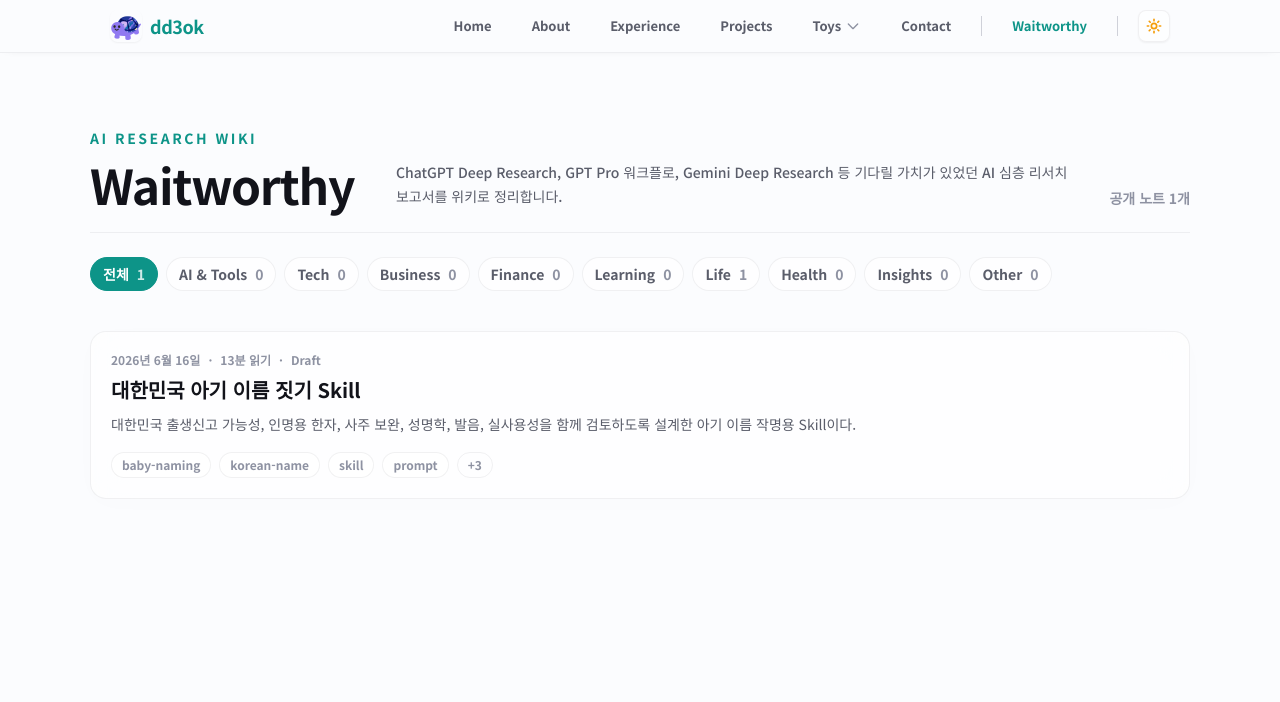
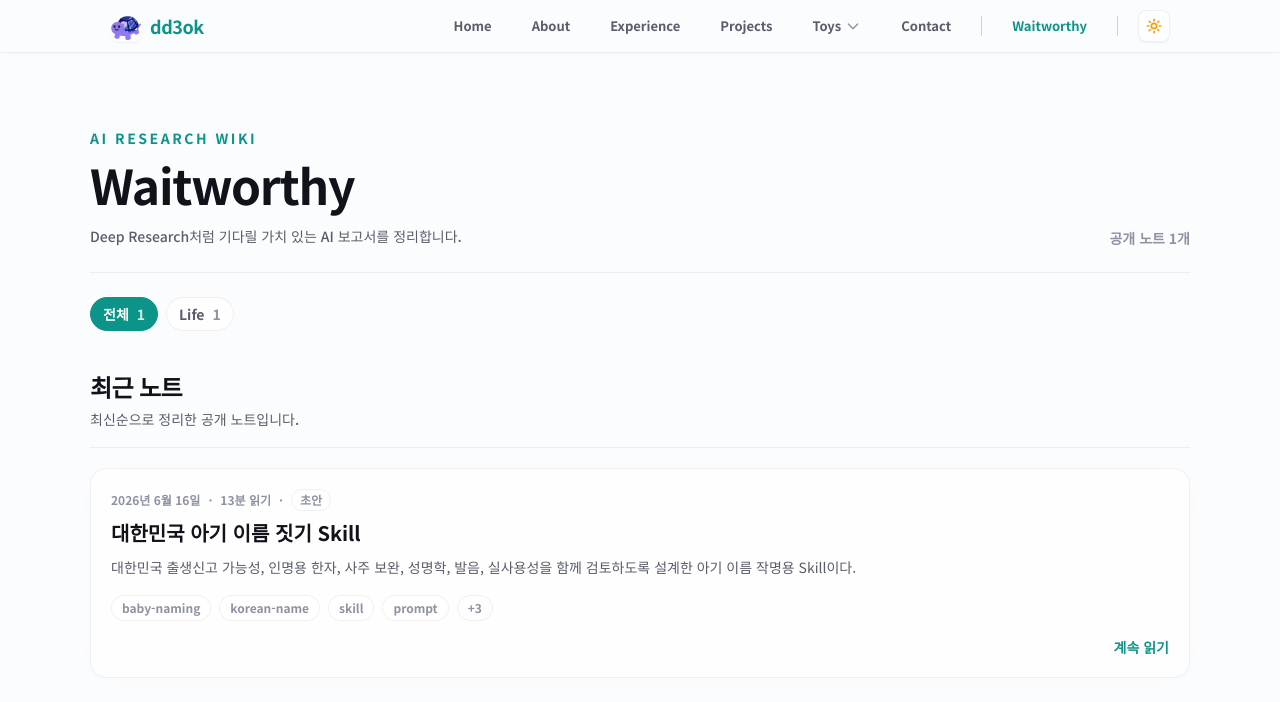
Before and after one commit to dd3ok/dd3ok.github.io, a Next.js app: page /notes in a window 1280 px wide. Shown: the top 702 px of the page. Built offline with nearby package versions, Linux system fonts and the light colour scheme.

Commit message:
Refine notes directory UX
Refine the Waitworthy notes directory hierarchy, category behavior, card actions, and validation coverage.

Verification:
- npm run build

```diff
--- a/package.json
+++ b/package.json
@@ -8,10 +8,11 @@
     "start": "node node_modules/serve/build/main.js out -l 3000",
     "lint": "node node_modules/eslint/bin/eslint.js . --max-warnings=0",
     "smoke": "node scripts/smoke-check.mjs",
-    "validate": "npm run test:notes-import && npm run lint && node node_modules/typescript/bin/tsc --noEmit && npm run notes:check",
+    "validate": "npm run test:notes-import && npm run test:notes-categories && npm run lint && node node_modules/typescript/bin/tsc --noEmit && npm run notes:check",
     "notes:import:waitworthy": "node scripts/import-waitworthy-notes.mjs",
     "notes:check": "node scripts/check-notes.mjs",
     "test:notes-import": "node scripts/test-import-waitworthy-notes.mjs",
+    "test:notes-categories": "node scripts/test-notes-categories.mjs",
     "preview": "npm run build && node node_modules/serve/build/main.js out -l 3000"
   },
   "dependencies": {
--- a/src/app/notes/NotesDirectoryView.tsx
+++ b/src/app/notes/NotesDirectoryView.tsx
@@ -5,6 +5,7 @@ import {
     noteFilterCategories,
     type NoteCategory,
     type PublicNote,
+    type PublicNoteStatus,
 } from '@/lib/notes'
 
 interface NotesDirectoryViewProps {
@@ -28,41 +29,52 @@ const getCategoryHref = (category: NoteCategory) => {
     return `/notes/${category.id}/`
 }
 
+const statusLabelByStatus: Record<PublicNoteStatus, string> = {
+    draft: '초안',
+    reviewed: '검토 완료',
+    evergreen: '계속 업데이트',
+    archived: '보관됨',
+}
+
 export default function NotesDirectoryView({ activeCategory, notes }: NotesDirectoryViewProps) {
     const activeNotes = getNotesForCategory(notes, activeCategory)
     const categoryTabs = noteFilterCategories.map((category) => ({
         ...category,
         count: getNotesForCategory(notes, category).length,
     }))
-    const title = activeCategory.id === allNotesCategory.id
-        ? 'Waitworthy'
-        : `${activeCategory.title} Notes`
-    const eyebrow = activeCategory.id === allNotesCategory.id
-        ? 'AI Research Wiki'
-        : 'Waitworthy'
+    const visibleCategoryTabs = categoryTabs.filter((category) => (
+        category.id === allNotesCategory.id || category.count > 0
+    ))
+    const activeCategoryLabel = activeCategory.id === allNotesCategory.id
+        ? '최근 노트'
+        : activeCategory.title
+    const activeCategoryDescription = activeCategory.description
+    const showSectionCount = activeCategory.id !== allNotesCategory.id
 
     return (
         <section className="section-padding pt-28 md:pt-32">
             <div className="container">
                 <div className="border-b border-[var(--card-border)] pb-6">
-                    <p className="text-sm font-bold uppercase tracking-[0.18em] text-[var(--accent-color)]">
-                        {eyebrow}
-                    </p>
-                    <div className="mt-3 flex flex-col gap-3 md:flex-row md:items-end md:justify-between">
-                        <h1 className="text-4xl font-extrabold tracking-tight text-[var(--text-primary)] md:text-5xl">
-                            {title}
-                        </h1>
-                        <p className="max-w-2xl text-sm font-medium leading-6 text-[var(--text-secondary)]">
-                            ChatGPT Deep Research, GPT Pro 워크플로, Gemini Deep Research 등 기다릴 가치가 있었던 AI 심층 리서치 보고서를 위키로 정리합니다.
-                        </p>
+                    <div className="flex flex-col gap-5 md:flex-row md:items-end md:justify-between">
+                        <div className="max-w-3xl">
+                            <p className="text-sm font-bold uppercase tracking-[0.18em] text-[var(--accent-color)]">
+                                AI Research Wiki
+                            </p>
+                            <h1 className="mt-3 text-4xl font-extrabold tracking-tight text-[var(--text-primary)] md:text-5xl">
+                                Waitworthy
+                            </h1>
+                            <p className="mt-4 max-w-2xl text-sm font-medium leading-6 text-[var(--text-secondary)]">
+                                Deep Research처럼 기다릴 가치 있는 AI 보고서를 정리합니다.
+                            </p>
+                        </div>
                         <p className="text-sm font-semibold text-[var(--text-muted)]">
-                            공개 노트 {activeNotes.length}개
+                            공개 노트 {notes.length}개
                         </p>
                     </div>
                 </div>
 
                 <nav className="mt-6 flex flex-wrap gap-2" aria-label="노트 카테고리">
-                    {categoryTabs.map((category) => {
+                    {visibleCategoryTabs.map((category) => {
                         const isActiveCategory = category.id === activeCategory.id
 
                         return (
@@ -86,6 +98,22 @@ export default function NotesDirectoryView({ activeCategory, notes }: NotesDirec
                 </nav>
 
                 <div className="mt-10">
+                    <div className="mb-5 flex flex-col gap-3 border-b border-[var(--card-border)] pb-4 sm:flex-row sm:items-end sm:justify-between">
+                        <div>
+                            <h2 className="text-2xl font-extrabold tracking-tight text-[var(--text-primary)]">
+                                {activeCategoryLabel}
+                            </h2>
+                            <p className="mt-1 text-sm font-medium leading-6 text-[var(--text-secondary)]">
+                                {activeCategoryDescription}
+                            </p>
+                        </div>
+                        {showSectionCount && (
+                            <p className="text-sm font-semibold text-[var(--text-muted)]">
+                                {activeNotes.length}개 공개 노트
+                            </p>
+                        )}
+                    </div>
+
                     {activeNotes.length === 0 ? (
                         <div className="glass-card p-6">
                             <p className="text-sm text-[var(--text-muted)]">
@@ -105,7 +133,9 @@ export default function NotesDirectoryView({ activeCategory, notes }: NotesDirec
                                             <span aria-hidden="true">·</span>
                                             <span>{note.readingTimeMinutes}분 읽기</span>
                                             <span aria-hidden="true">·</span>
-                                            <span className="capitalize">{note.status}</span>
+                                            <span className="rounded-full border border-[var(--card-border)] px-2 py-0.5">
+                                                {statusLabelByStatus[note.status]}
+                                            </span>
                                         </div>
 
                                         <h2 className="mt-2 text-xl font-bold text-[var(--text-primary)]">
@@ -134,6 +164,15 @@ export default function NotesDirectoryView({ activeCategory, notes }: NotesDirec
                                                 </li>
                                             )}
                                         </ul>
+                                        <div className="mt-4 flex justify-end">
+                                            <Link
+                                                href={`/notes/post/${note.slug}/`}
+                                                aria-label={`${note.title} 계속 읽기`}
+                                                className="text-sm font-bold text-[var(--accent-color)] transition-colors hover:text-[var(--accent-secondary)]"
+                                            >
+                                                계속 읽기
+                                            </Link>
+                                        </div>
                                     </article>
                                 )
                             })}
--- a/src/app/notes/page.tsx
+++ b/src/app/notes/page.tsx
@@ -5,7 +5,7 @@ import { allNotesCategory, getPublicNotes } from '@/lib/notes'
 
 export const metadata: Metadata = {
     title: 'Waitworthy | dd3ok',
-    description: 'ChatGPT Deep Research, GPT Pro 워크플로, Gemini Deep Research 등 기다릴 가치가 있었던 AI 심층 리서치 보고서를 위키로 정리합니다.',
+    description: 'Deep Research처럼 기다릴 가치 있는 AI 보고서를 정리합니다.',
     alternates: {
         canonical: '/notes/',
     },
--- a/src/lib/notes.ts
+++ b/src/lib/notes.ts
@@ -6,6 +6,7 @@ export type PublicNoteStatus = 'draft' | 'reviewed' | 'evergreen' | 'archived'
 export interface NoteCategory {
     id: string
     title: string
+    description: string
     aliases?: string[]
 }
 
@@ -42,47 +43,57 @@ export const noteCategories: NoteCategory[] = [
     {
         id: 'ai-tools',
         title: 'AI & Tools',
+        description: 'AI 워크플로, 에이전트, 리서치 도구를 다룹니다.',
         aliases: ['ai', 'tools', 'ai-workflow', 'agent', 'agents'],
     },
     {
         id: 'tech',
         title: 'Tech',
+        description: '개발, 인프라, 제품 구현 메모를 모읍니다.',
     },
     {
         id: 'business',
         title: 'Business',
+        description: '시장, 사업 모델, 운영 관점의 리서치를 정리합니다.',
     },
     {
         id: 'finance',
         title: 'Finance',
+        description: '투자, 금융 상품, 경제 흐름을 정리합니다.',
     },
     {
         id: 'learning',
         title: 'Learning',
+        description: '학습 방법과 지식 정리 흐름을 다룹니다.',
     },
     {
         id: 'life',
         title: 'Life',
+        description: '생활 의사결정과 실사용 리서치를 모읍니다.',
     },
     {
         id: 'health',
         title: 'Health',
+        description: '건강, 운동, 장기 습관 리서치를 정리합니다.',
         aliases: ['health-longevity', 'longevity', 'exercise'],
     },
     {
         id: 'insights',
         title: 'Insights',
+        description: '분류보다 생각의 전환이 중요한 메모를 모읍니다.',
         aliases: ['insight', 'research-notes', 'notes'],
     },
     {
         id: 'other',
         title: 'Other',
+        description: '위 카테고리에 걸치지 않는 노트를 모읍니다.',
     },
 ]
 
 export const allNotesCategory: NoteCategory = {
     id: 'all',
     title: '전체',
+    description: '최신순으로 정리한 공개 노트입니다.',
 }
 
 export const noteFilterCategories: NoteCategory[] = [
@@ -287,17 +298,7 @@ export const getNotesForCategory = (notes: PublicNote[], category: NoteCategory)
         return notes
     }
 
-    const categoryKeys = new Set([
-        category.id,
-        ...(category.aliases ?? []),
-    ])
-
-    return notes.filter((note) => (
-        categoryKeys.has(note.category) ||
-        Boolean(note.domain && categoryKeys.has(note.domain)) ||
-        Boolean(note.type && categoryKeys.has(note.type)) ||
-        note.tags.some((tag) => categoryKeys.has(tag))
-    ))
+    return notes.filter((note) => note.category === category.id)
 }
 
 export const getNoteCategoryById = (id: string) => {
```
Also changed, not shown: scripts/check-notes.mjs (+0 -16 lines), scripts/smoke-check.mjs (+21 -11 lines), scripts/test-notes-categories.mjs (added, +54 -0 lines).
